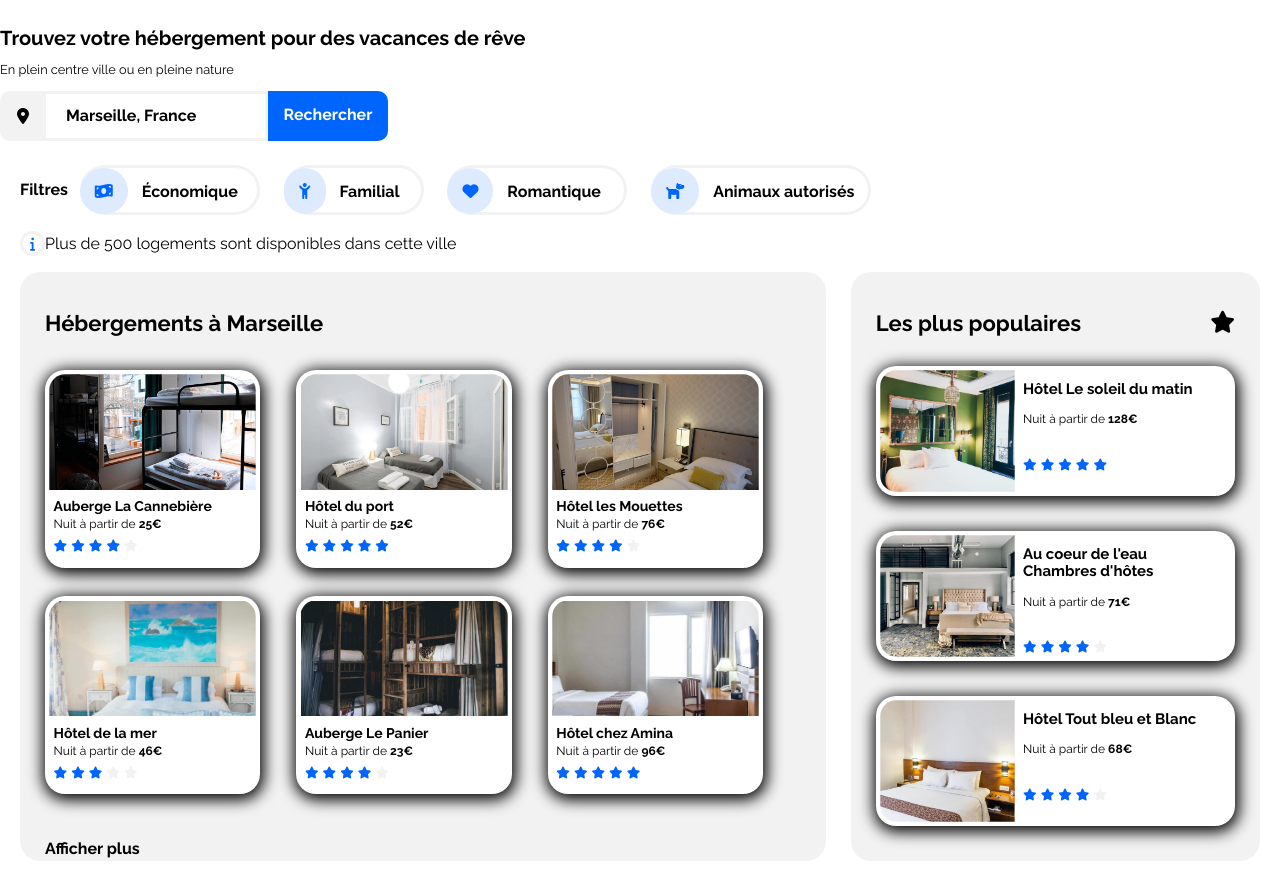
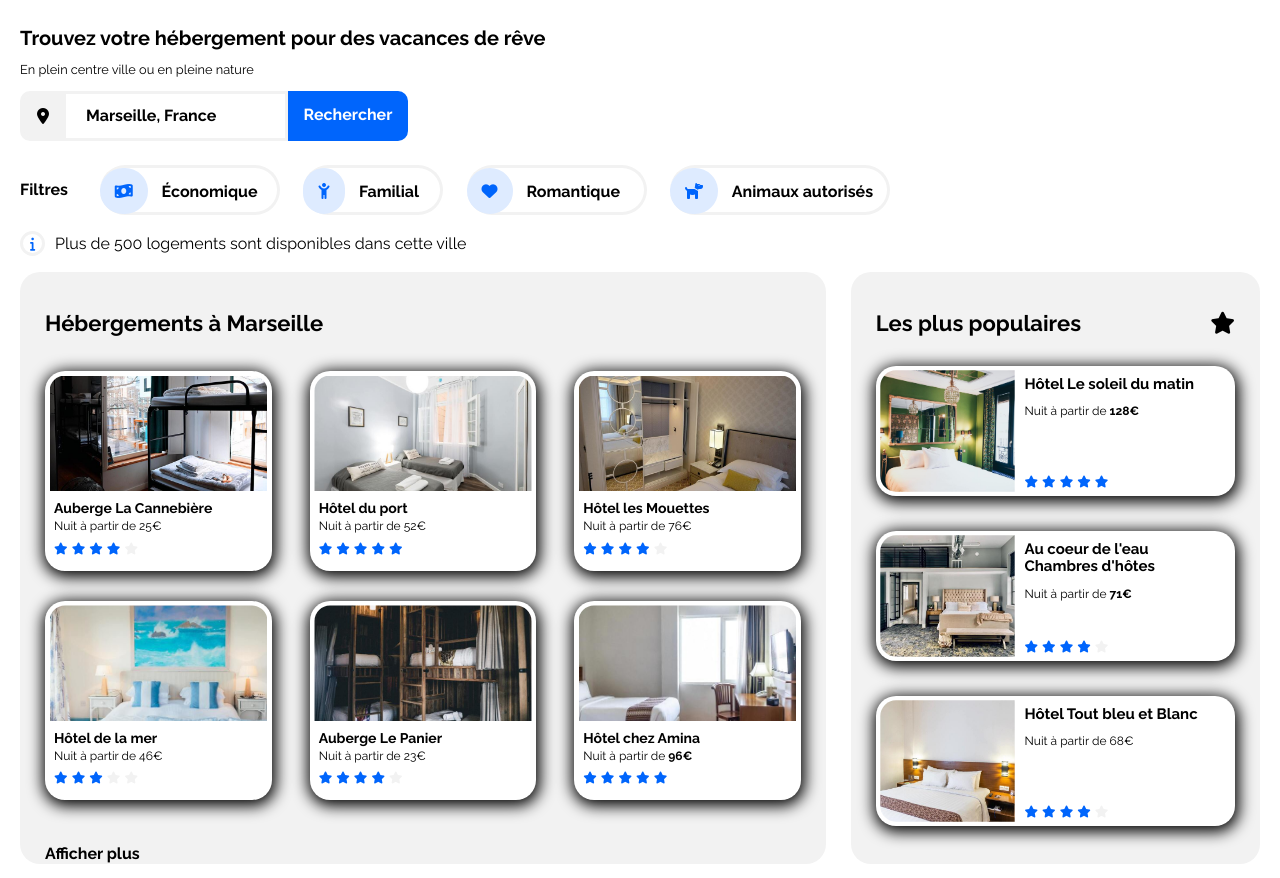
Before and after one commit to ng6567/P2, a plain HTML site: page index.html in a window 1280 px wide. Shown: the part 67-945 px from the top of the page. Drawn offline with Linux system fonts and the light colour scheme.

Commit message:
Version finale desktop

```diff
--- a/css/style.css
+++ b/css/style.css
@@ -35,7 +35,7 @@ nav img {
 
 }
 
-.top:hover{
+.top:hover {
     border-top: 3px solid blue;
     color: #0065FC;
 }
@@ -53,7 +53,7 @@ nav img {
 
 
 /*SECTION 1 : container_formulaire*/
-.Container_formulaireElement1 {
+.Container_formulaire {
     margin: 0 20px;
 }
 
@@ -91,7 +91,8 @@ form {
     padding-left: 10px;
 
 }
-#champs_texte::placeholder{
+
+#champs_texte::placeholder {
     font-weight: bold;
     color: #000000;
     padding-left: 10px;
@@ -116,24 +117,28 @@ form {
 /*SECTION FILTRES*/
 
 /*elements communs*/
-.filtres{
+.filtres {
     margin: 0 20px;
 
 }
+
 .filtre {
 
     margin-right: 20px;
-    margin: auto;
+
     font-weight: bold;
 
 
 }
-.element1{
-    padding-left : 10px;
+
+.element1 {
+    padding-left: 10px;
 }
+
 .element {
 
     display: flex;
+    align-items: center;
     font-size: medium;
     margin-top: 2%;
     font-weight: bold;
@@ -235,9 +240,10 @@ a.ensemble:hover {
     color: #0065fc;
 }
 
-span .info{
+.info {
     margin-left: 10px;
 }
+
 /*icone info*/
 i.fa-info {
 
@@ -253,10 +259,12 @@ i.fa-info {
     color: #0065FC;
 
 }
-.icone_logement{
+
+.icone_logement {
     display: flex;
     align-items: center;
 }
+
 /*fin SECTION 2 filtres*/
 
 /*MAIN*/
@@ -291,7 +299,7 @@ main {
     display: flex;
     flex-wrap: wrap;
     justify-content: space-between;
-    width: 95%;
+
 
 
 }
@@ -349,7 +357,8 @@ main {
 
     font-size: 22px !important;
 }
-.fa-star{
+
+.fa-star {
     color: #0065FC;
     font-size: 12px;
 }
@@ -378,6 +387,7 @@ main {
 .Container_populaire h2 {
     display: flex;
     justify-content: space-between;
+    align-items: center;
     font-size: 22px;
 
     margin-bottom: 5px;
@@ -393,7 +403,7 @@ h2 .fa-star {
 }
 
 .container_cartes_populaire {
-    width:  100%;
+    width: 100%;
     margin-top: 30px;
 
 }
@@ -444,11 +454,16 @@ h2 .fa-star {
 /*CONTENT card POPULAIRE*/
 .content_c_populaire {
     width: 55%;
-    margin-left: 1%;
+    display: flex;
+    flex-direction: column;
+    justify-content: space-between;
+    margin: 10px 5px;
+
 }
 
 .content_c_populaire h3 {
     font-size: 15px;
+    margin:0;
 }
 
 .content_c_populaire p {
@@ -466,6 +481,7 @@ h2 .fa-star {
 .Container_activity {
     margin: 0 20px;
 }
+
 .Container_activity h2 {
     margin-left: 20px;
 }
@@ -606,7 +622,7 @@ h2 .fa-star {
 .Container_footer {
     background-color: #F2F2F2;
     margin-top: 40px;
-    padding-left:  20px;
+    padding-left: 20px;
     display: flex;
     flex-direction: row;
     justify-content: space-between;
--- a/index.html
+++ b/index.html
@@ -8,7 +8,8 @@
     <script src="https://kit.fontawesome.com/76f5def7c4.js" crossorigin="anonymous"></script>
     <link rel="preconnect" href="https://fonts.googleapis.com">
     <link rel="preconnect" href="https://fonts.gstatic.com" crossorigin>
-    <link href="https://fonts.googleapis.com/css2?family=Raleway:wght@300;400;500;600;700;800&display=swap" rel="stylesheet">
+    <link href="https://fonts.googleapis.com/css2?family=Raleway:wght@300;400;500;600;700;800&display=swap"
+        rel="stylesheet">
 
     <link rel="stylesheet" href="css/normalize.css">
     <link rel="stylesheet" href="css/style.css">
@@ -126,7 +127,7 @@
                         <div class="content_cartes">
                             <!--contenu de la carte-->
                             <h3>Auberge La Cannebière</h3>
-                            <p>Nuit à partir de <strong>25€</strong></p>
+                            <p>Nuit à partir de <span>25€</span></p>
 
 
                             <div class="container_etoile">
@@ -151,7 +152,7 @@
                         <div class="content_cartes">
                             <!--contenu de la carte-->
                             <h3>Hôtel du port</h3>
-                            <p>Nuit à partir de <strong>52€</strong></p>
+                            <p>Nuit à partir de <span>52€</span></p>
 
                             <div class="container_etoile">
                                 <i class="fa-solid fa-star"></i>
@@ -176,7 +177,7 @@
                         <div class="content_cartes">
                             <!--contenu de la carte-->
                             <h3>Hôtel les Mouettes</h3>
-                            <p>Nuit à partir de <strong>76€</strong></p>
+                            <p>Nuit à partir de <span>76€</span></p>
 
                             <div class="container_etoile">
                                 <i class="fa-solid fa-star"></i>
@@ -201,7 +202,7 @@
                         <div class="content_cartes">
                             <!--contenu de la carte-->
                             <h3>Hôtel de la mer</h3>
-                            <p>Nuit à partir de <strong>46€</strong></p>
+                            <p>Nuit à partir de <span>46€</span></p>
 
                             <div class="container_etoile">
                                 <i class="fa-solid fa-star"></i>
@@ -226,7 +227,7 @@
                         <div class="content_cartes">
                             <!--contenu de la carte-->
                             <h3>Auberge Le Panier</h3>
-                            <p>Nuit à partir de <strong>23€</strong></p>
+                            <p>Nuit à partir de <span>23€</span></p>
 
                             <div class="container_etoile">
                                 <i class="fa-solid fa-star"></i>
@@ -288,10 +289,11 @@
 
                             <div class="content_c_populaire">
                                 <!--contenu de la carte 1 populaire-->
+                                <div class="titre-populaire">
                                     <h3>Hôtel Le soleil du matin
                                     </h3>
                                     <p>Nuit à partir de <strong>128€</strong></p>
-
+                                </div>
                                 <div class="etoile_populaire">
                                     <i class="fa-solid fa-star"></i>
                                     <i class="fa-solid fa-star"></i>
@@ -316,9 +318,10 @@
                             </div>
                             <div class="content_c_populaire">
                                 <!--contenu de la carte 1 populaire-->
+                                <div class="titre-populaire">
                                     <h3>Au coeur de l'eau Chambres d'hôtes</h3>
                                     <p>Nuit à partir de <strong>71€</strong></p>
-
+                                </div>
                                 <div class="etoile_populaire">
                                     <i class="fa-solid fa-star"></i>
                                     <i class="fa-solid fa-star"></i>
@@ -342,9 +345,10 @@
                             </div>
                             <div class="content_c_populaire">
                                 <!--contenu de la carte 1 populaire-->
+                                <div class="titre-populaire">
                                     <h3>Hôtel Tout bleu et Blanc</h3>
-                                <p>Nuit à partir de <strong>68€</strong></p>
-
+                                    <p>Nuit à partir de <span>68€</span></p>
+                                </div>
                                 <div class="etoile_populaire">
                                     <i class="fa-solid fa-star"></i>
                                     <i class="fa-solid fa-star"></i>
```
Lines whose indentation alone changed are shown as unchanged.
